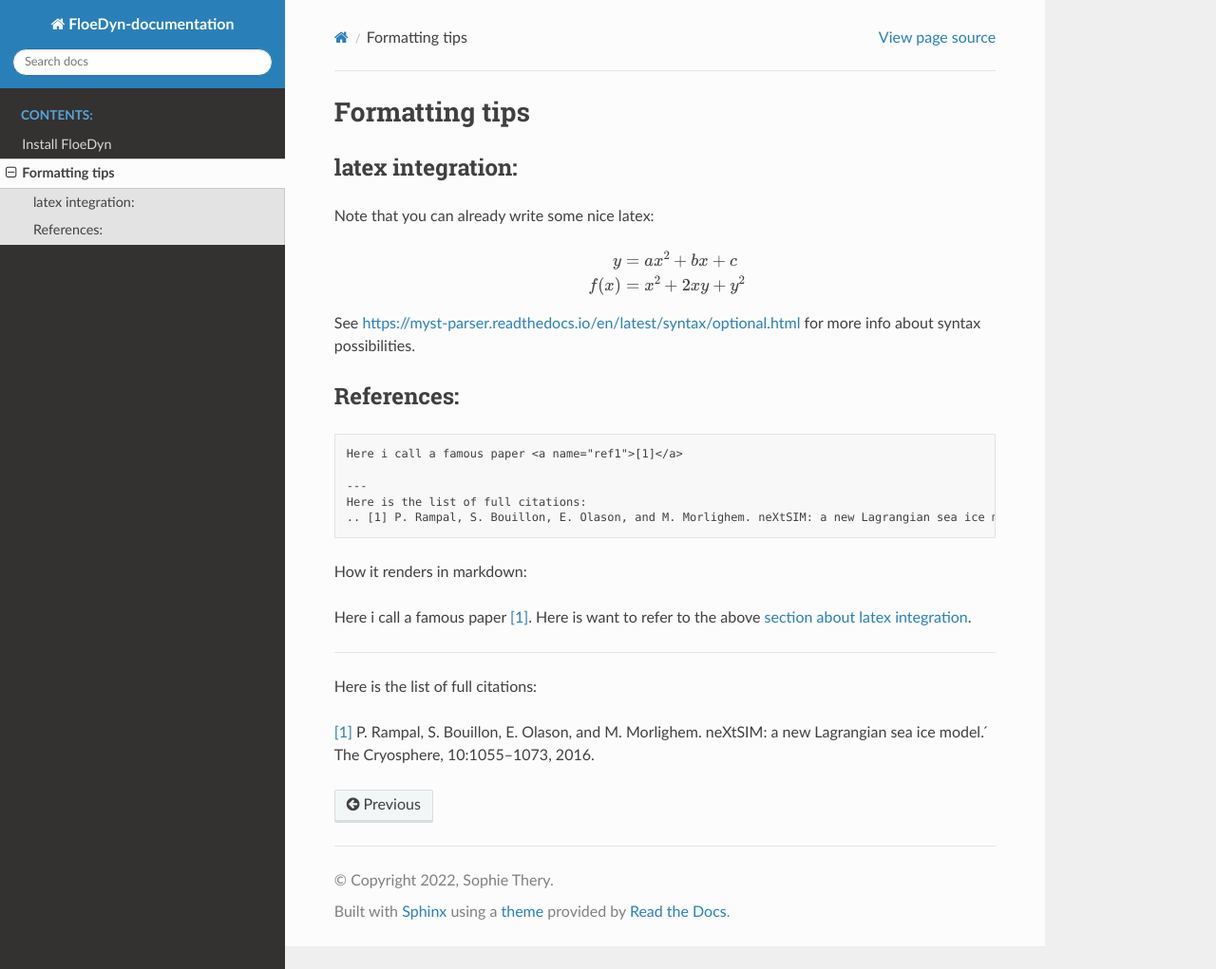
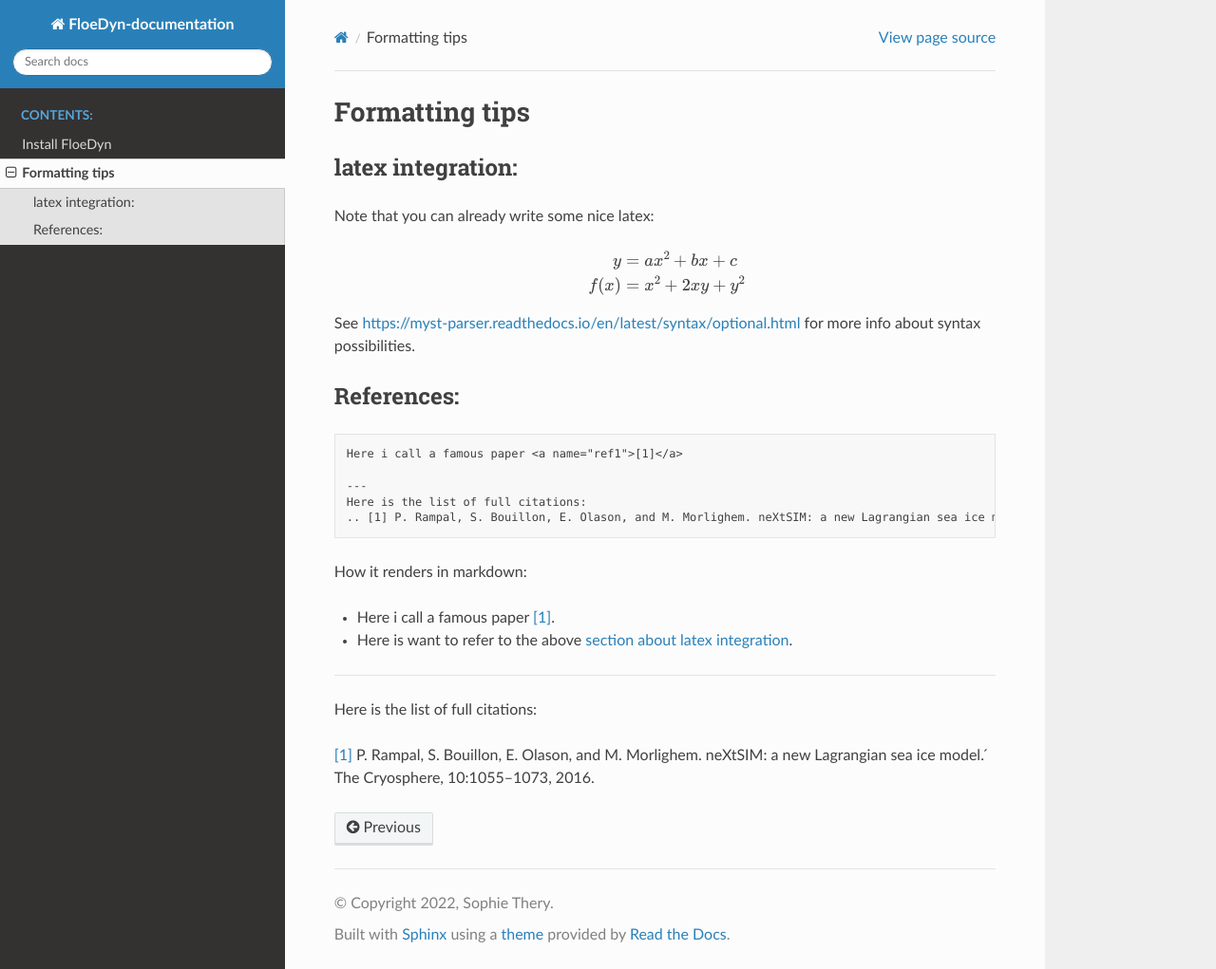
Before and after one commit to FloeDynHub/FloeDyn-documentation, a Sphinx documentation site: the page built from source/1-section1.md, in a window 1280 px wide and 1021 px high. Shown: the whole window at 95% size. Built offline with Sphinx 7.4.7 and the Read the Docs theme 2.0.0, drawn with Linux system fonts in a browser that asks for light colours.

````diff
--- a/source/1-section1.md
+++ b/source/1-section1.md
@@ -25,8 +25,8 @@ Here is the list of full citations:
 ```
 How it renders in markdown:
 
-Here i call a famous paper [[1]](#ref1).
-Here is want to refer to the above [section about latex integration](#subseclatex).
+* Here i call a famous paper [[1]](#ref1).
+* Here is want to refer to the above [section about latex integration](#subseclatex).
 
 ---
 Here is the list of full citations:
````
